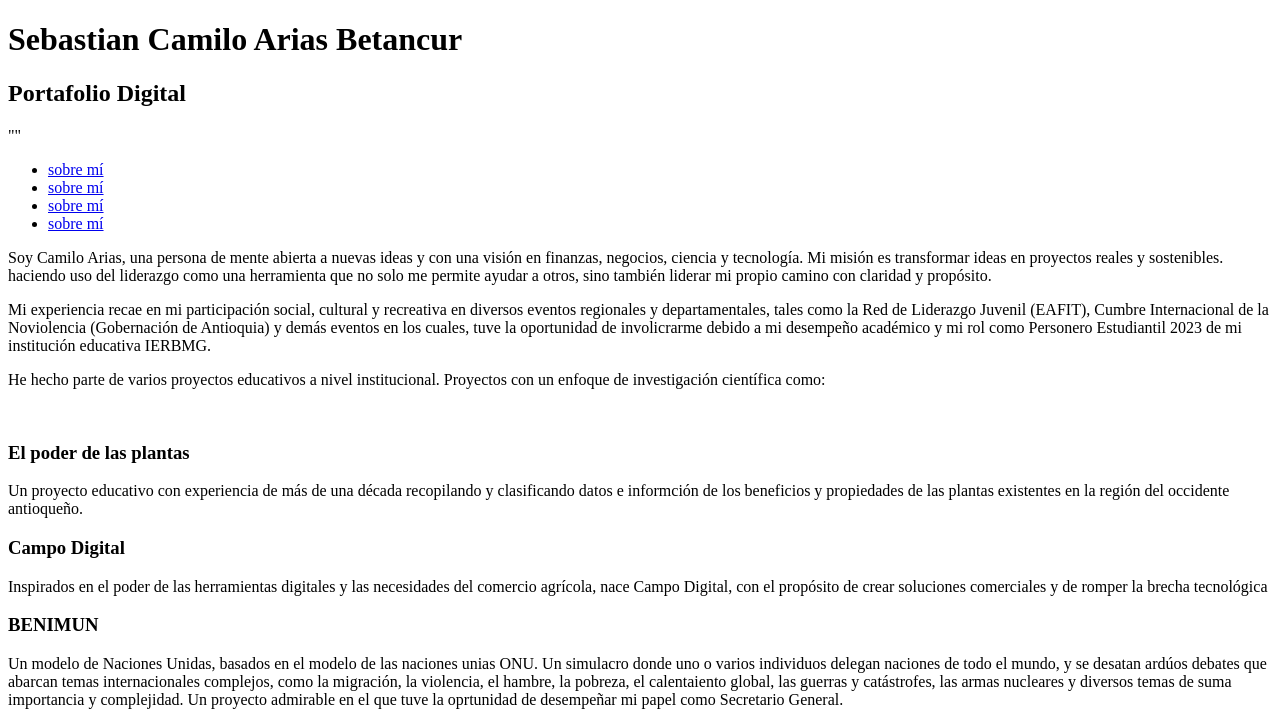
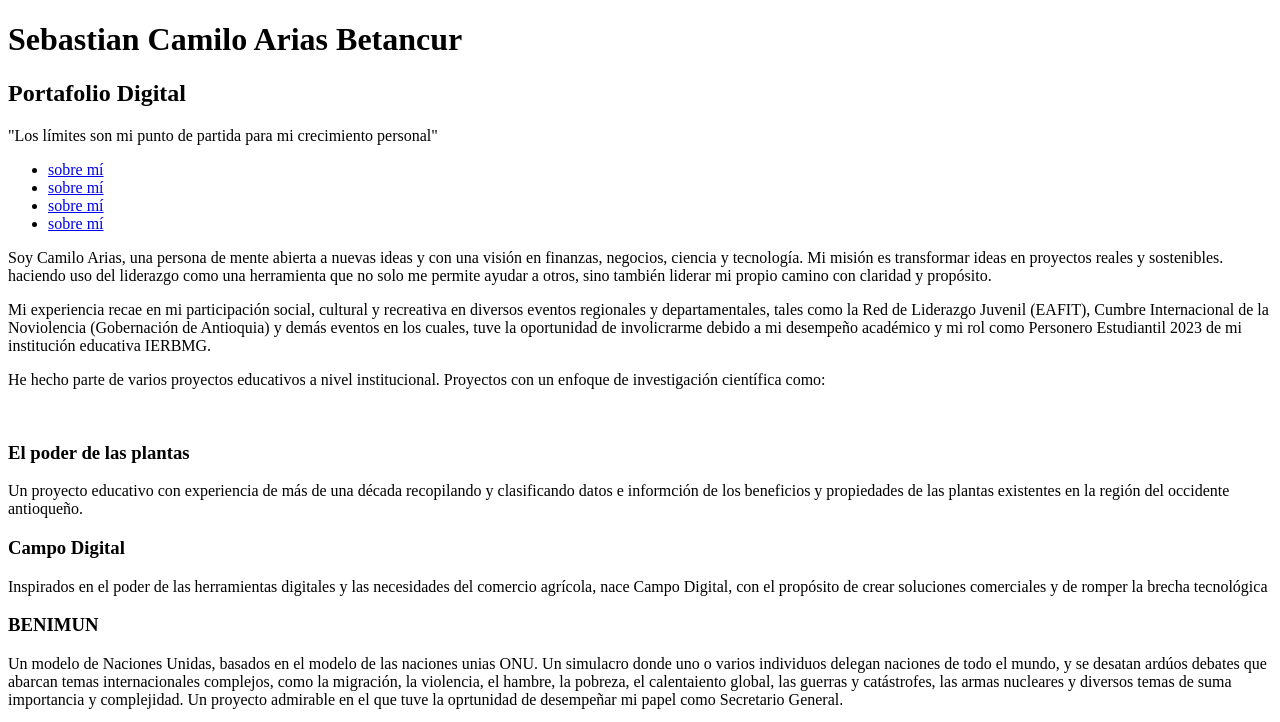
Before and after one commit to CamiloAriasgit/Mi-portafolio-digital, a plain HTML site: page index.html in a window 1280 px wide. Shown: the top 722 px of the page. Drawn offline with Linux system fonts and the light colour scheme; grey boxes are pictures that could not be loaded.

Commit message:
Ahora si esta es la ultima

```diff
--- a/index.html
+++ b/index.html
@@ -11,7 +11,7 @@
     <header>
         <h1>Sebastian Camilo Arias Betancur</h1>
         <h2>Portafolio Digital</h2>
-        <p>""</p>
+        <p>"Los límites son mi punto de partida para mi crecimiento personal"</p>
     </header>
     <nav>
         <ul>
```
